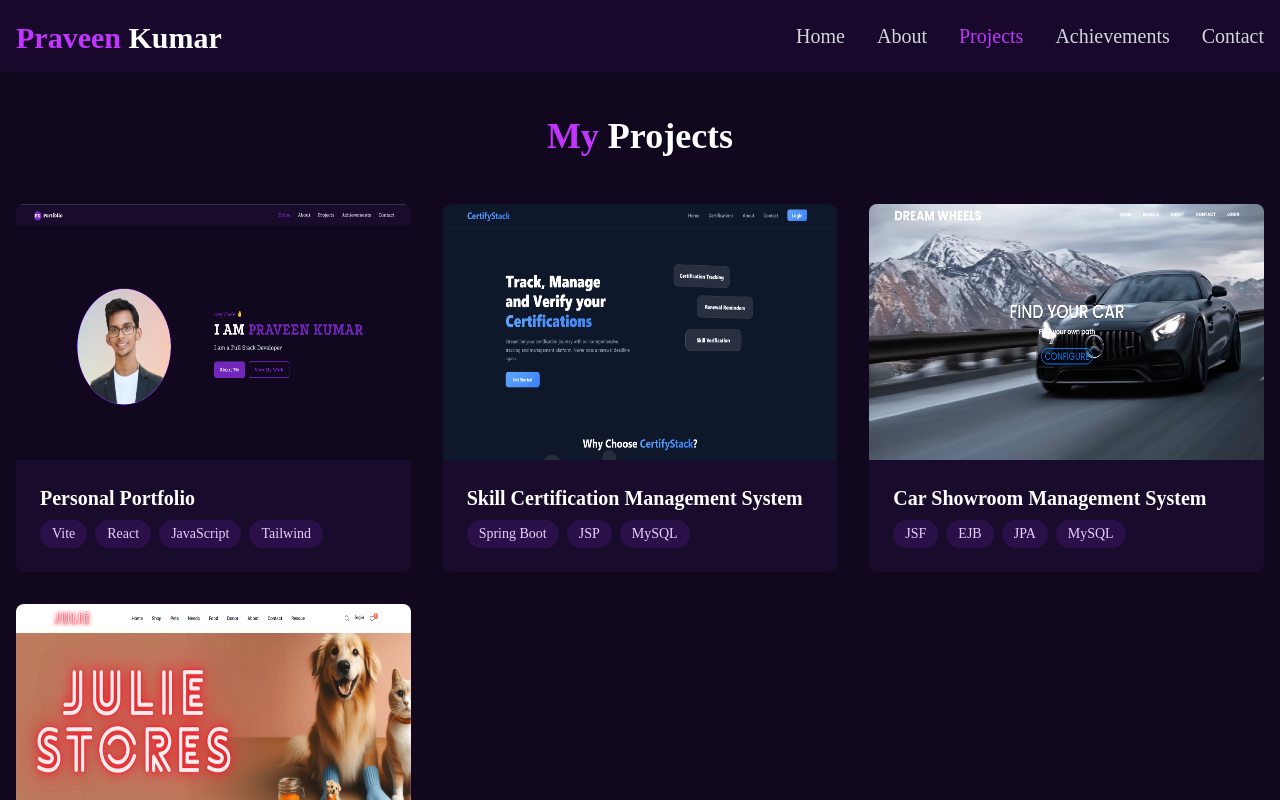
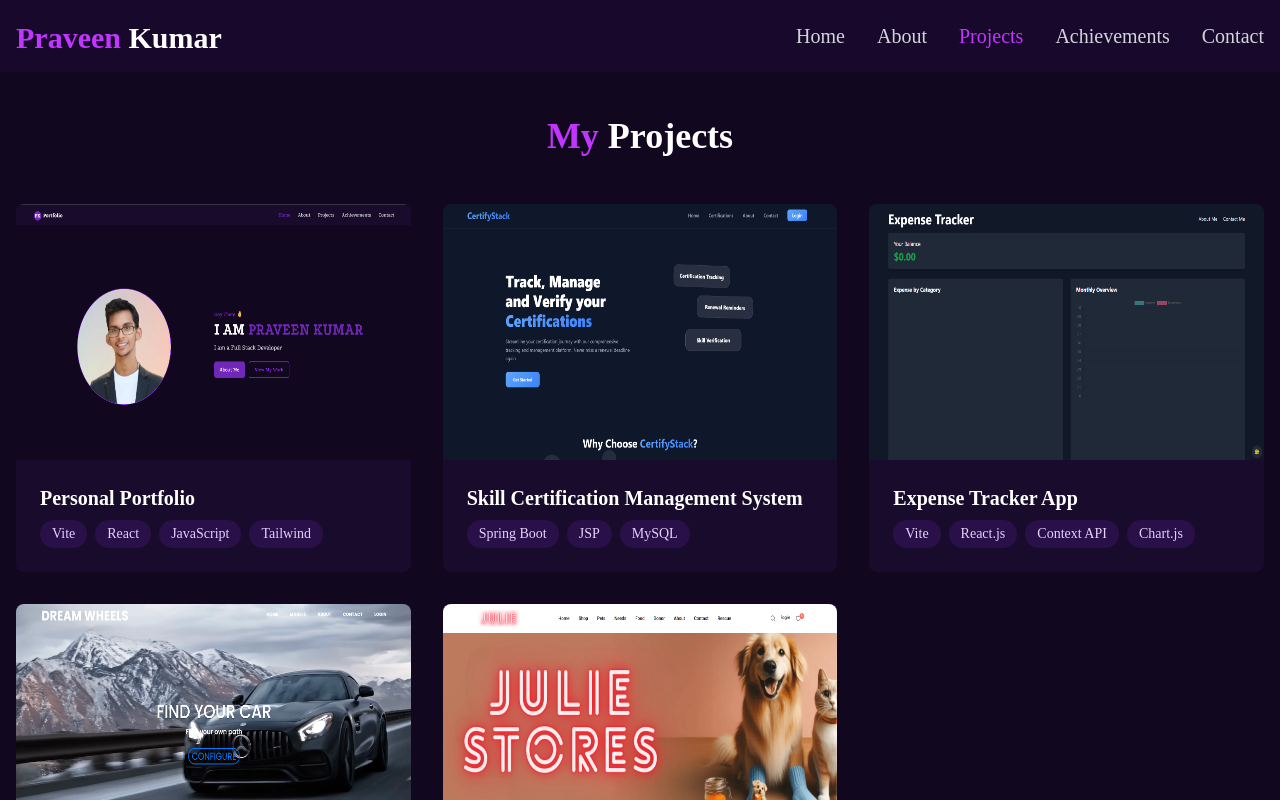
Before and after one commit to avpkn25/PORTFOLIO, a React (Vite) app: page /projects in a window 1280 px wide. Shown: the top 800 px of the page. Built offline with nearby package versions, Linux system fonts and the light colour scheme; a web font is replaced by a local one.

Commit message:
added expense-tracker project

```diff
--- a/src/pages/Projects.jsx
+++ b/src/pages/Projects.jsx
@@ -21,6 +21,13 @@ const Projects = () => {
       tech: ["Spring Boot", "JSP", "MySQL"],
       github: "https://github.com/avpkn25/certifystack",
       live: "NA",
+    },
+    {
+      title: "Expense Tracker App",
+      image:"/project/expense.png",
+      tech: ["Vite", "React.js", "Context API", "Chart.js"],
+      github: "https://github.com/avpkn25/certifystack",
+      live: "https://expense-tracker-avpkn25.vercel.app/",
     },
     {
       title: "Car Showroom Management System",
```
Also changed, not shown: public/project/expense.png (added).
